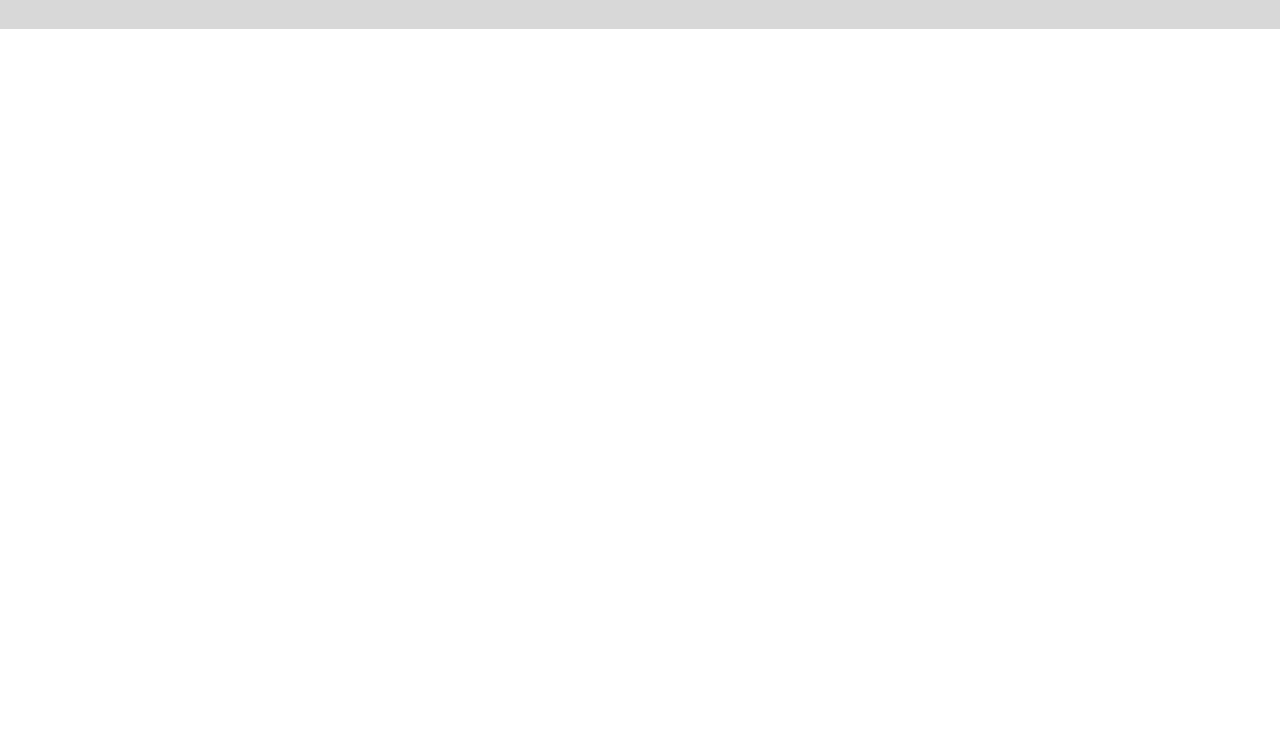
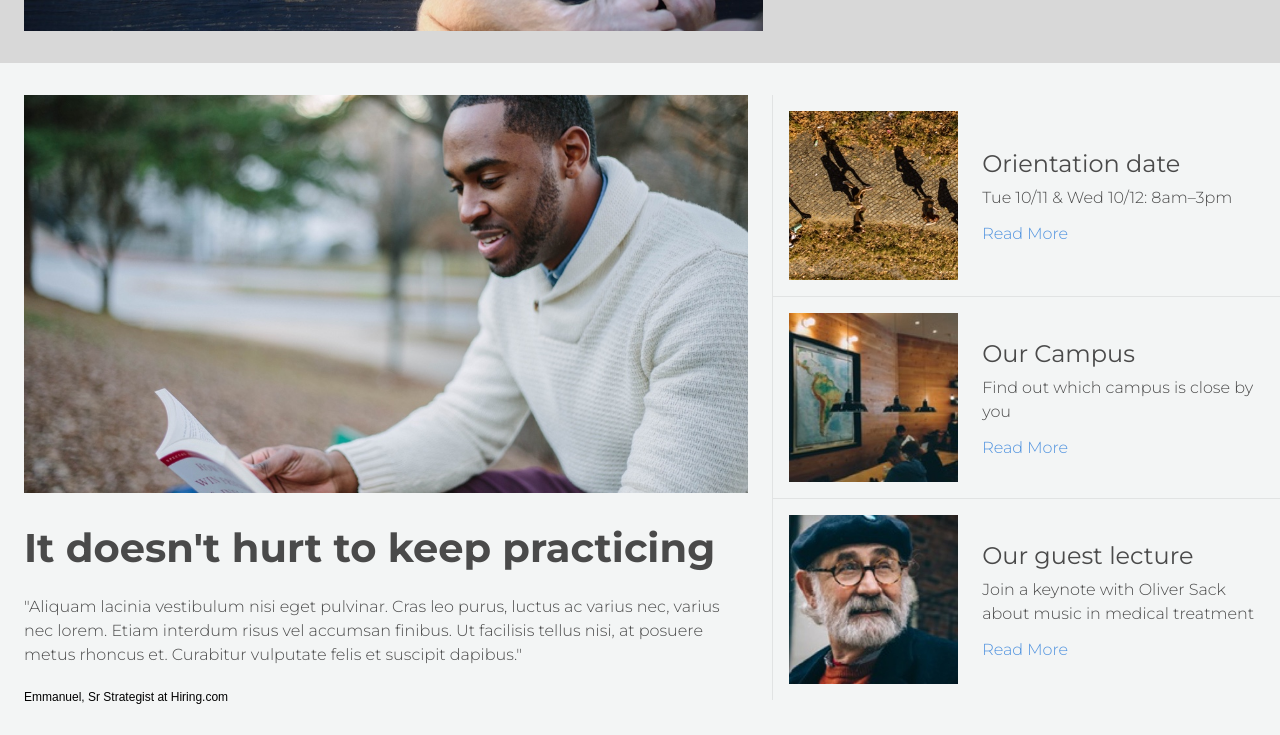
Before and after one commit to fishang1/Colmar_Academy, a plain HTML site: page index.html in a window 1280 px wide. Shown: the part 611-1346 px from the top of the page. Before the commit the page ends 800 px from the top, so only its background shows below. Drawn offline with Linux system fonts and the light colour scheme.

Commit message:
Add news section

```diff
--- a/index.html
+++ b/index.html
@@ -16,8 +16,8 @@
           <span class="colmar-logo flex">
             <img class="colmar-logo-logomark" src="./resources/img/ic-logo.svg" />
             <span class="colmar-logo-wordmark">
-              <span>COLMAR</span>
-              <span>ACADEMY</span>
+              <span>Colmar</span>
+              <span>Academy</span>
             </span>
           </span>
         </a>
@@ -40,8 +40,9 @@
     <!-- END NAVIGATION -->
     <!----------------------------------------------------->
     <!-- HEADER SECTION -->
-    <header id="colmar-header" class="full-width flex">
-      <div class="header-image"></div>
+    <header id="colmar-header" class="container-outer flex">
+      <div class="container-inner flex">
+        <img class="header-image" src="./resources/img/banner.jpg" />
         <div class="header-text">
           <h1>
             Learn something new everyday
@@ -55,11 +56,80 @@
             </div>
           </a>
         </div>
+      </div>
     </header>
     <!-- END HEADER SECTION -->
     <!----------------------------------------------------->
     <!-- NEWS SECTION -->
-
+    <main id="colmar-main">
+      <section id="colmar-news" class="container-outer flex">
+        <div class="container-inner flex">
+          <div class="news-featured-story flex">
+            <img class="news-featured-story-image" src="./resources/img/information-main.jpg" />
+            <div class="news-featured-story-text">
+              <h1 class="news-featured-story-headline">
+                It doesn't hurt to keep practicing
+              </h1>
+              <p class="news-featured-story-pullquote">
+                "Aliquam lacinia vestibulum nisi eget pulvinar. Cras leo purus,
+                luctus ac varius nec, varius nec lorem. Etiam interdum risus vel
+                accumsan finibus. Ut facilisis tellus nisi, at posuere metus
+                rhoncus et. Curabitur vulputate felis et suscipit dapibus."
+              </p>
+              <div class="news-featured-story-author">
+                Emmanuel, Sr Strategist at Hiring.com
+              </div>
+            </div>
+          </div>
+          <div class="news-secondary-stories flex">
+            <div class="news-secondary-story flex">
+              <img class="news-secondary-story-image full" src="./resources/img/information-orientation.jpg" />
+              <img class="news-secondary-story-image condensed" src="./resources/img/information-orientation-mobile.jpg" />
+              <div class="news-secondary-story-text">
+                <h2>
+                  Orientation date
+                </h2>
+                <p>
+                  Tue 10/11 & Wed 10/12: 8am–3pm
+                </p>
+                <a href="#">
+                  Read More
+                </a>
+              </div>
+            </div>
+            <div class="news-secondary-story flex">
+              <img class="news-secondary-story-image full" src="./resources/img/information-campus.jpg" />
+              <img class="news-secondary-story-image condensed" src="./resources/img/information-campus-mobile.jpg" />
+              <div class="news-secondary-story-text">
+                <h2>
+                  Our Campus
+                </h2>
+                <p>
+                  Find out which campus is close by you
+                </p>
+                <a href="#">
+                  Read More
+                </a>
+              </div>
+            </div>
+            <div class="news-secondary-story flex">
+              <img class="news-secondary-story-image full" src="./resources/img/information-guest-lecture.jpg" />
+              <img class="news-secondary-story-image condensed" src="./resources/img/information-guest-lecture-mobile.jpg" />
+              <div class="news-secondary-story-text">
+                <h2>
+                  Our guest lecture
+                </h2>
+                <p>
+                  Join a keynote with Oliver Sack about music in medical treatment
+                </p>
+                <a href="#">
+                  Read More
+                </a>
+              </div>
+            </div>
+          </div>
+        </div>
+      </section>
     <!-- END NEWS SECTION -->
     <!----------------------------------------------------->
     <!-- COURSES SECTION -->
@@ -67,7 +137,7 @@
     <!-- END COURSES SECTION -->
     <!----------------------------------------------------->
     <!-- THESIS EXHIBIT SECTION -->
-
+    </main>
     <!-- END THESIS EXHIBIT SECTION -->
     <!----------------------------------------------------->
     <!-- FOOTER SECTION -->
--- a/resources/css/style.css
+++ b/resources/css/style.css
@@ -3,7 +3,7 @@
 html {
   font-size: 16px;
   font-family: "Montserrat", sans-serif;
-  font-weight: 400;
+  font-weight: 300;
   color: #4a4a4a;
   -webkit-font-smoothing: antialiased;
   -moz-font-smoothing: antialiased;
@@ -14,6 +14,11 @@ a {
   transition: color 150ms linear;
 }
 
+p {
+  margin-top: 1.5rem;
+  line-height: 1.5rem;
+}
+
 h1 {
   font-size: 2.5rem;
   font-weight: 700;
@@ -22,10 +27,11 @@ h1 {
 
 h2 {
   font-size: 1.5rem;
+  font-weight: 400;
 }
 
-h1, h2, h3, p {
-  margin-top: 24px;
+h1, h2, h3 {
+  margin-top: 1.5rem;
   line-height: 1.15;
 }
 
@@ -35,8 +41,15 @@ h1, h2, h3, p {
   justify-content: center;
 }
 
-.full-width {
-  padding: 2rem 1.5rem;
+.container-outer {
+  align-items: center;
+}
+
+.container-inner {
+  margin: 2rem 1.5rem;
+  align-items: center;
+  width: 100%;
+  max-width: 1280px;
 }
 
 .button {
@@ -52,6 +65,10 @@ h1, h2, h3, p {
 
 .button:hover {
   background-color: #9B9B9B;
+}
+
+.condensed {
+  display: none;
 }
 
 /* Nav Styles */
@@ -74,6 +91,7 @@ h1, h2, h3, p {
 
 .colmar-logo-wordmark{
   font-size: 1.3rem;
+  text-transform: uppercase;
 }
 
 .colmar-logo-wordmark span:first-child {
@@ -82,13 +100,14 @@ h1, h2, h3, p {
 }
 
 .colmar-logo-wordmark span:last-child {
-  margin-left: -0.15rem;
+  margin-left: -0.25rem;
   color: #9b9b9b;
 }
 
 .nav-item {
   margin-right: 1rem;
-  font-family: Arial;
+  font-family: Arial, sans-serif;
+  font-weight: 400;
 }
 
 .nav-item:last-child {
@@ -107,21 +126,104 @@ h1, h2, h3, p {
 
 #colmar-header {
   background-color: #D8D8D8;
-  height: 32rem;
+  margin-top: 64px;
+}
+
+#colmar-header .container-inner{
   justify-content: flex-start;
-  margin-top: 64px;
 }
 
 .header-image {
   width: 60%;
-  height: 100%;
-  background-image: url("../img/banner.jpg");
-  background-position: center;
-  background-repeat: no-repeat;
-  background-size: cover;
+  height: auto;
 }
 
 .header-text {
   width: 30%;
   margin-left: 3rem;
 }
+
+
+/* News Section Styles */
+
+#colmar-news {
+  background-color: #F3F5F5;
+}
+
+#colmar-news .container-inner {
+  justify-content: space-between;
+  align-items: flex-start;
+}
+
+.news-featured-story {
+  flex-direction: column;
+  width: 60%;
+}
+
+.news-featured-story-image {
+  width: 100%;
+  height: auto;
+}
+
+.news-featured-story-headline {
+  margin-top: 2rem;
+}
+
+.news-featured-story-author {
+  font-family: Arial, sans-serif;
+  font-weight: 400;
+  margin-top: 1.5rem;
+  font-size: 0.75rem;
+  color: black;
+}
+
+.news-secondary-stories {
+  margin-left: 1.5rem;
+  border-left: 1px solid #E1E3E3;
+  width: 40%;
+  height: 100%;
+  justify-content: flex-start;
+  align-items: flex-start;
+  flex-direction: column;
+}
+
+.news-secondary-story {
+  width: 100%;
+  justify-content: flex-start;
+  padding: 1rem;
+  transition: background-color 150ms linear;
+}
+
+.news-secondary-story:nth-child(2) {
+  border-top: 1px solid #E1E3E3;
+  border-bottom: 1px solid #E1E3E3;
+}
+
+.news-secondary-story:hover {
+  background-color: #D8D8D8;
+}
+
+.news-secondary-story-image {
+  width: 35%;
+  height: auto;
+}
+
+.news-secondary-story-text {
+  margin-left: 1.5rem;
+}
+
+.news-secondary-story-text h2 {
+  margin-top: 0;
+}
+
+.news-secondary-story-text p {
+  margin: 0.5rem 0 1rem 0;
+}
+
+.news-secondary-story-text a {
+  color: #5093DF;
+}
+
+.news-secondary-story-text a:hover {
+  color: #0000FF;
+}
```
Lines whose indentation alone changed are shown as unchanged.
